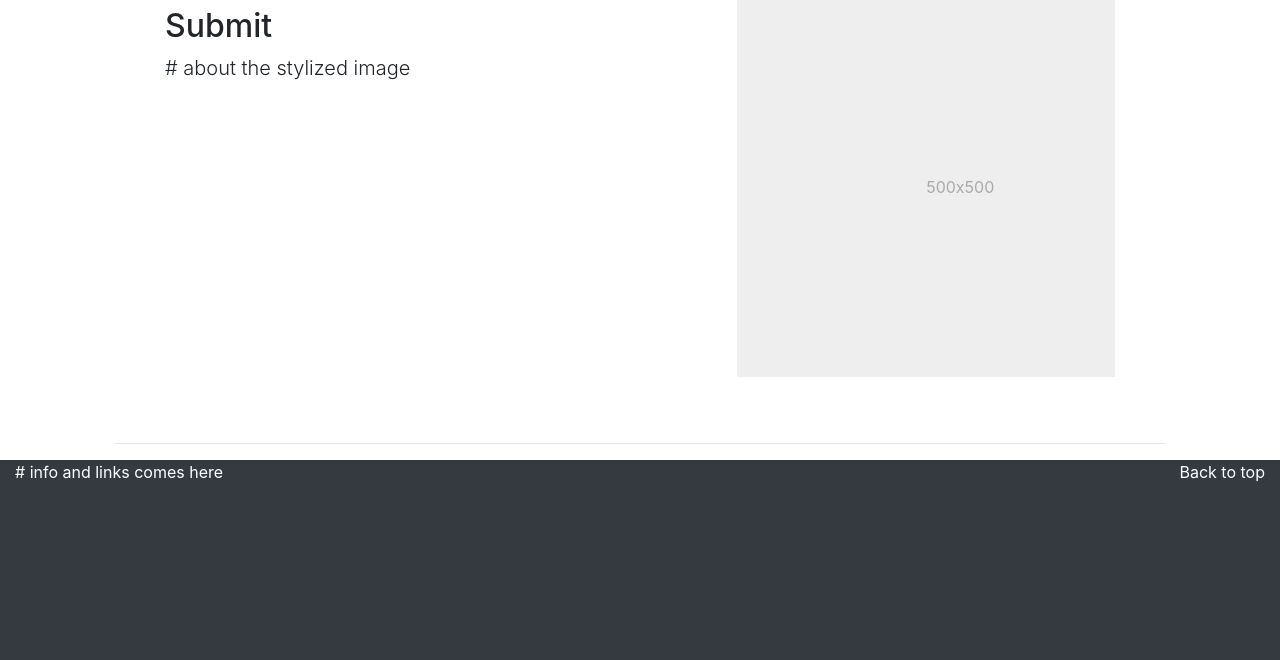
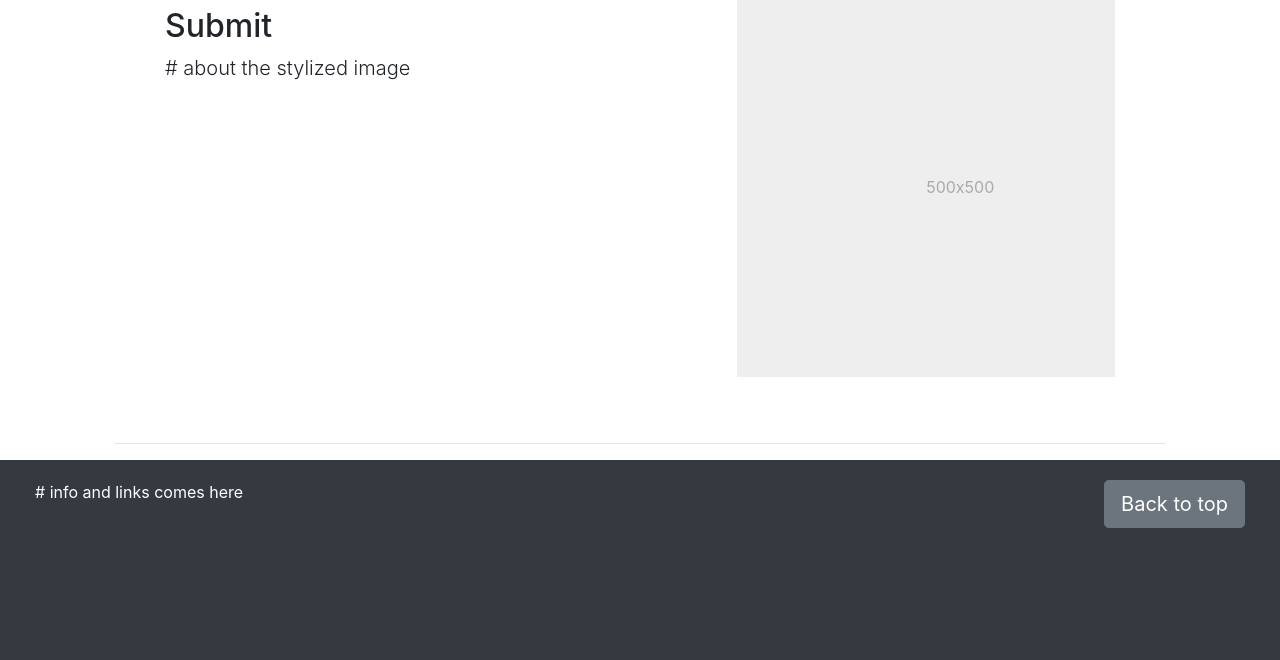
Before and after one commit to avgupt/NeuralArt, a Flask app: page / in a window 1280 px wide. Shown: the part 1907-2567 px from the top of the page. Run offline with Flask 2, Linux system fonts and the light colour scheme; some libraries are stand-ins or nearby versions.

Commit message:
Made 'Back to top' a button and added some padding

```diff
--- a/NeuralArt/templates/index.html
+++ b/NeuralArt/templates/index.html
@@ -151,8 +151,8 @@ h1 {
 {% block footer%}
 
   <footer class="container-fluid footer">
-    <p>
-      <a class="float-right" href="/home">Back to top</a>
+    <p style = "padding: 20px">
+      <a class="btn btn-lg btn-secondary float-right" href="/home" role="button">Back to top </a>
       # info and links comes here
     </p>
 
```
